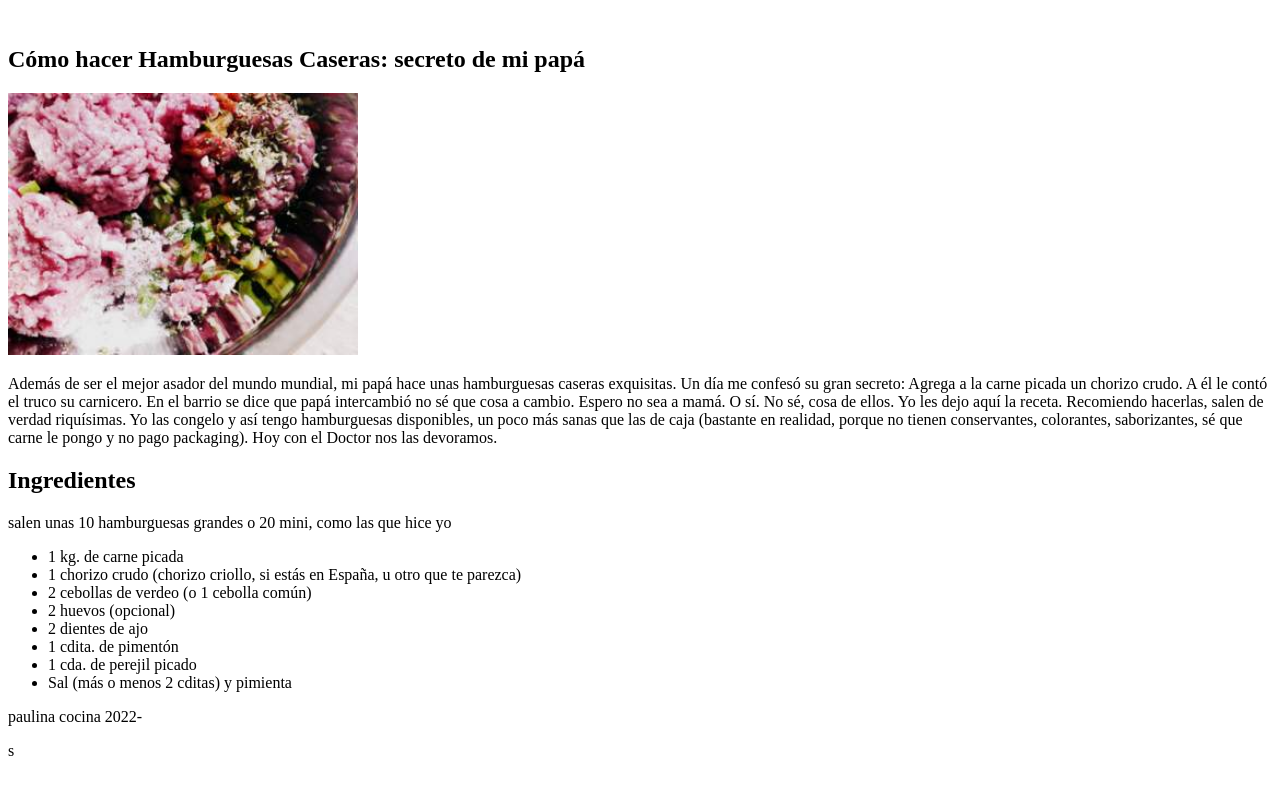
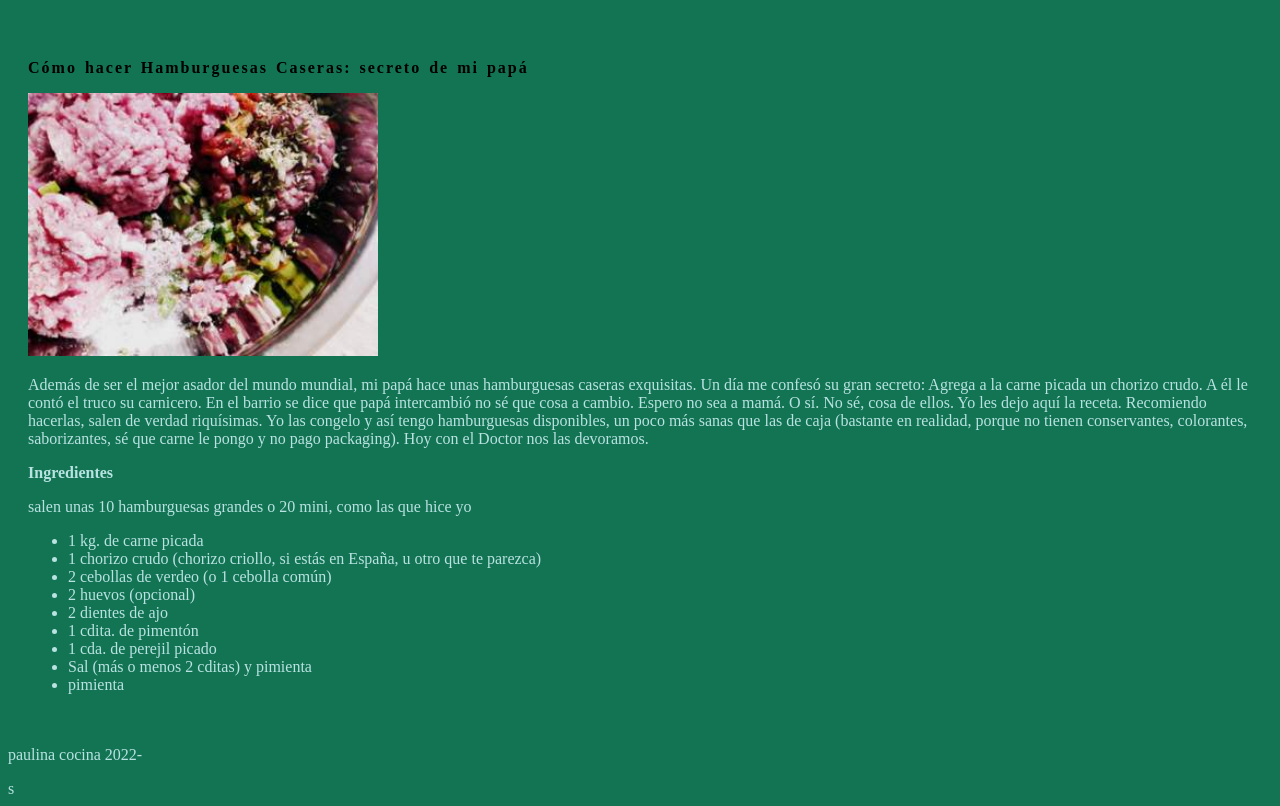
Before and after one commit to Alejandrasilvia/paulina-cocina, a plain HTML site: page index.html in a window 1280 px wide. Drawn offline with Linux system fonts and the light colour scheme.

Commit message:
se agragaron estilos a la pagina

```diff
--- /dev/null
+++ b/estilo.css/estilos.css
@@ -0,0 +1,13 @@
+*{
+  color:rgb(185, 226, 226);
+  background-color: rgb(19, 116, 83);
+  font-size: 16px;
+}
+section div {
+  padding: 20px;
+}
+h1 {
+  color:black;
+  word-spacing: 2px;
+  letter-spacing: 2px;
+}
--- a/index.html
+++ b/index.html
@@ -4,6 +4,7 @@
         <meta charset="UTF-8">
         <meta http-equiv="X-UA-Compatible" content="IE=edge">
         <meta name="viewport" content="width=device-width, initial-scale=1.0">
+        <link rel="stylesheet" href="estilo.css/estilos.css">
         <title>Cómo hacer Hamburguesas Caseras: secreto de mi papá</title>
     </head>
         <body>
@@ -30,6 +31,7 @@
                             <li>1 cdita. de pimentón</li>
                             <li>1 cda. de perejil picado</li>
                             <li>Sal (más o menos 2 cditas) y pimienta</li>
+                            <li>pimienta</li>
                         </ul>
                     </p>
                 </div>
```
